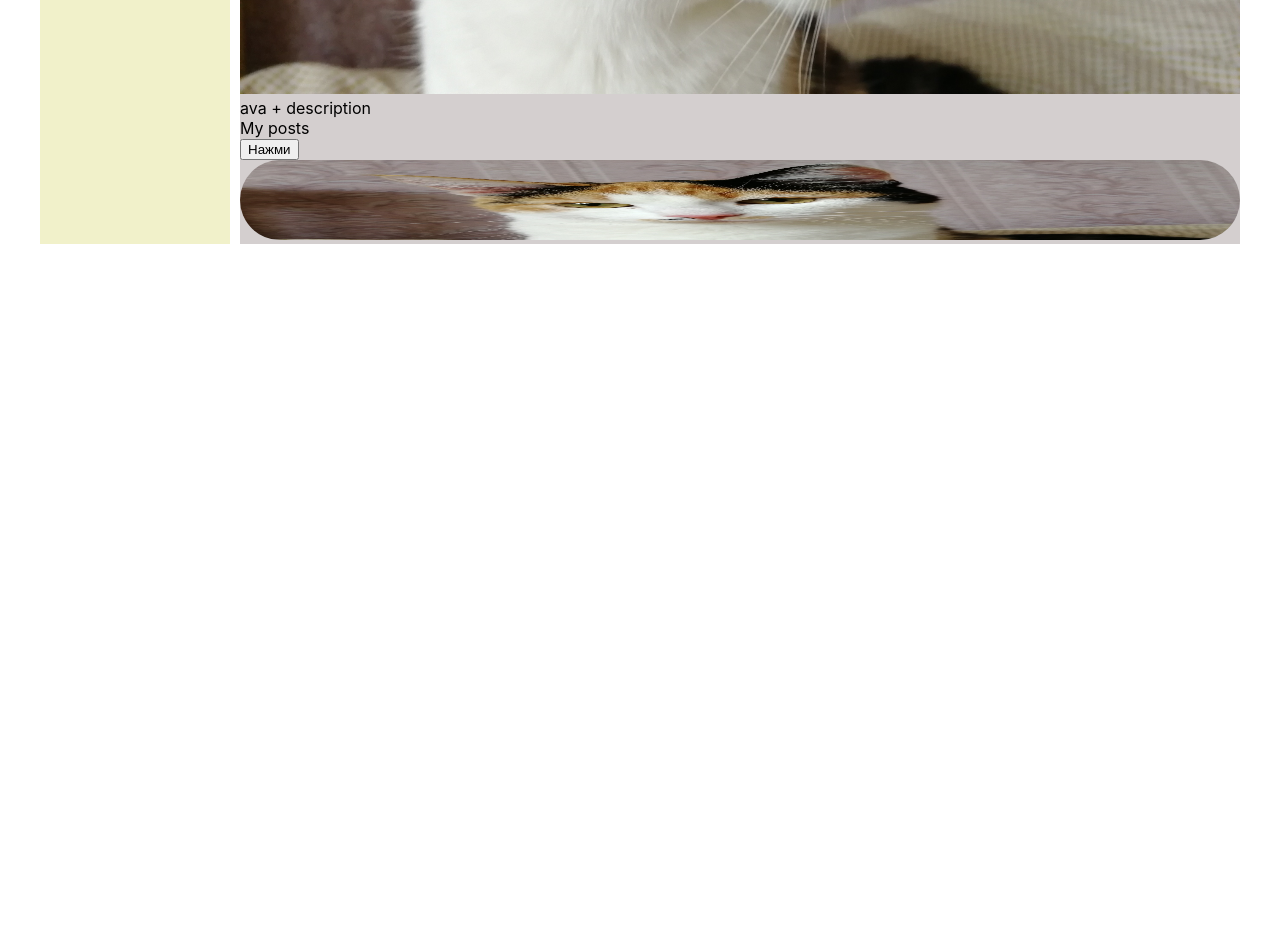
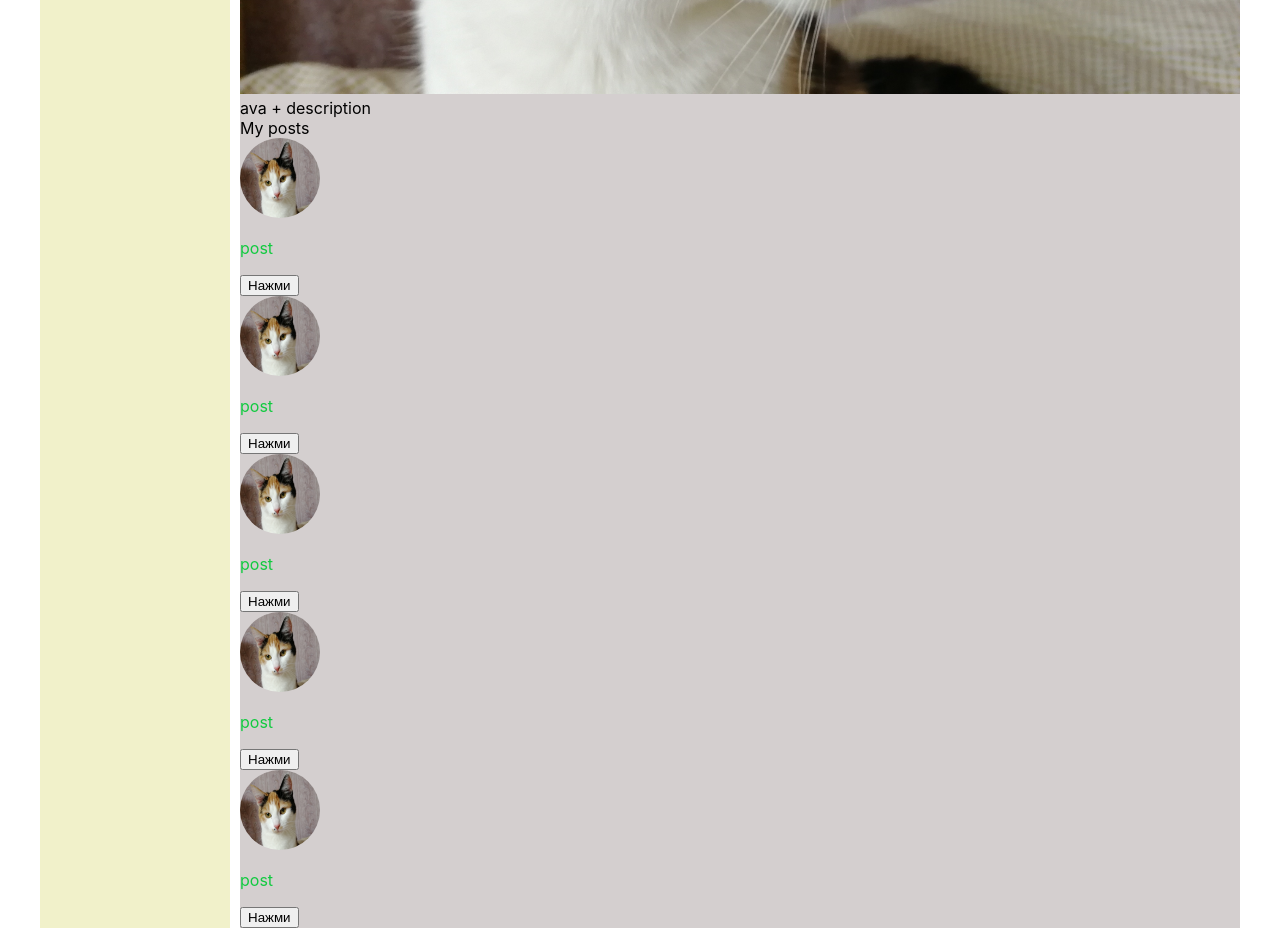
Before and after one commit to EvgenyMozh/new-test, a React (Create React App) app: page / in a window 1280 px wide. Shown: the part 540-1468 px from the top of the page. Before the commit the page ends 800 px from the top, so only its background shows below. Built offline with nearby package versions, Linux system fonts and the light colour scheme.

Commit message:
change post

```diff
--- a/src/Components/Profile/MyPosts/MyPosts.jsx
+++ b/src/Components/Profile/MyPosts/MyPosts.jsx
@@ -9,11 +9,14 @@ const MyPosts = () => {
     <div>
       My posts
       <div>
-        <button> Нажми</button>
+
       </div>
       <div className={s.posts}>
         <Post />
-
+        <Post />
+        <Post />
+        <Post />
+        <Post />
       </div>
     </div>
 
--- a/src/Components/Profile/MyPosts/Post/Post.jsx
+++ b/src/Components/Profile/MyPosts/Post/Post.jsx
@@ -6,13 +6,14 @@ import s from './Post.module.css';
 const Post = () => {
   return (
 
-        <div className={s.item}>
-          <img src='ava.jpg'></img>
-
-        </div>
+    <div className={s.item}>
+      <img src="ava.jpg" />
+      <p>post</p>
+      <button>Нажми</button>
+    </div>
 
 
-)
+  )
 
 }
 
--- a/src/Components/Profile/MyPosts/Post/Post.module.css
+++ b/src/Components/Profile/MyPosts/Post/Post.module.css
@@ -1,12 +1,13 @@
 
 .item {
-color: rgb(180, 16, 84);
+color: rgb(18, 202, 64);
 
 }
 
 .item img {
-    width: 80px;
+
+    max-width: 80px;
     height: 80px;
-    border-radius: 80px;
+    border-radius: 100px;
 
 }
--- a/src/Components/Profile/Profile.module.css
+++ b/src/Components/Profile/Profile.module.css
@@ -6,5 +6,5 @@
 }
 .content img{
   width: 1000px;
-  height: 100x;
+  height: 500;
 }
```
